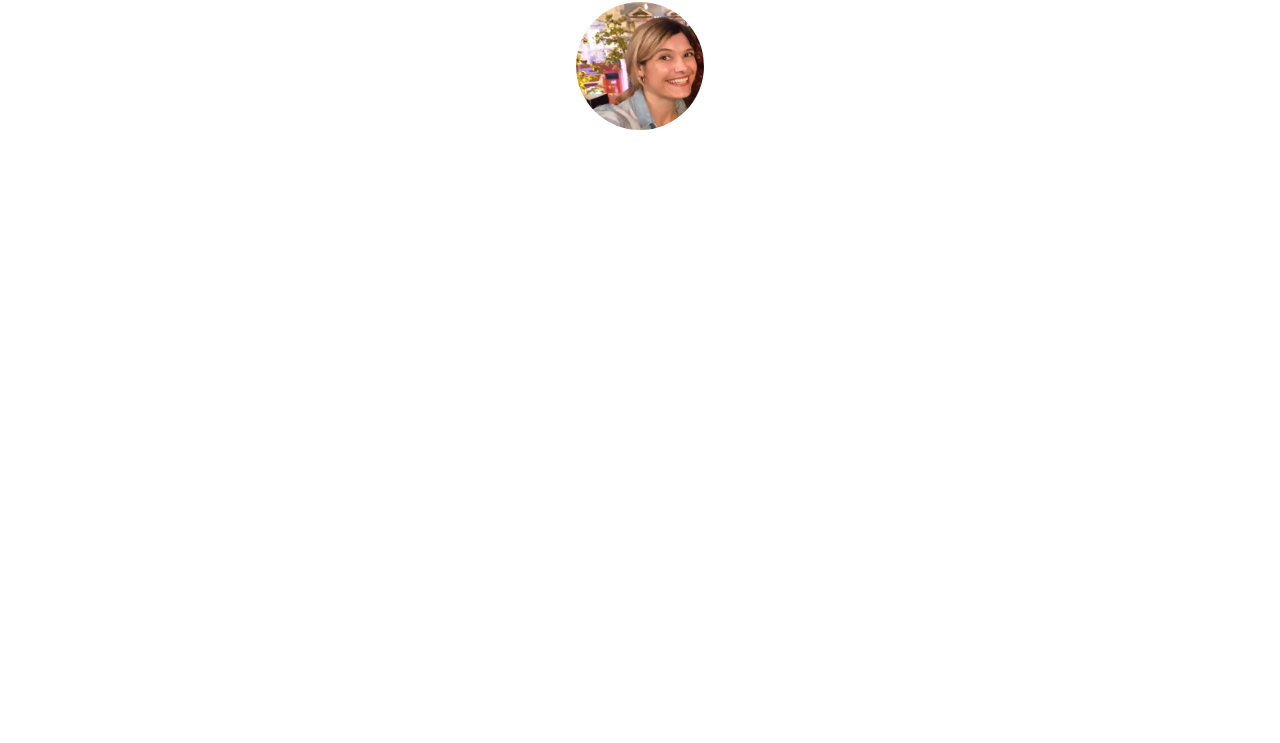
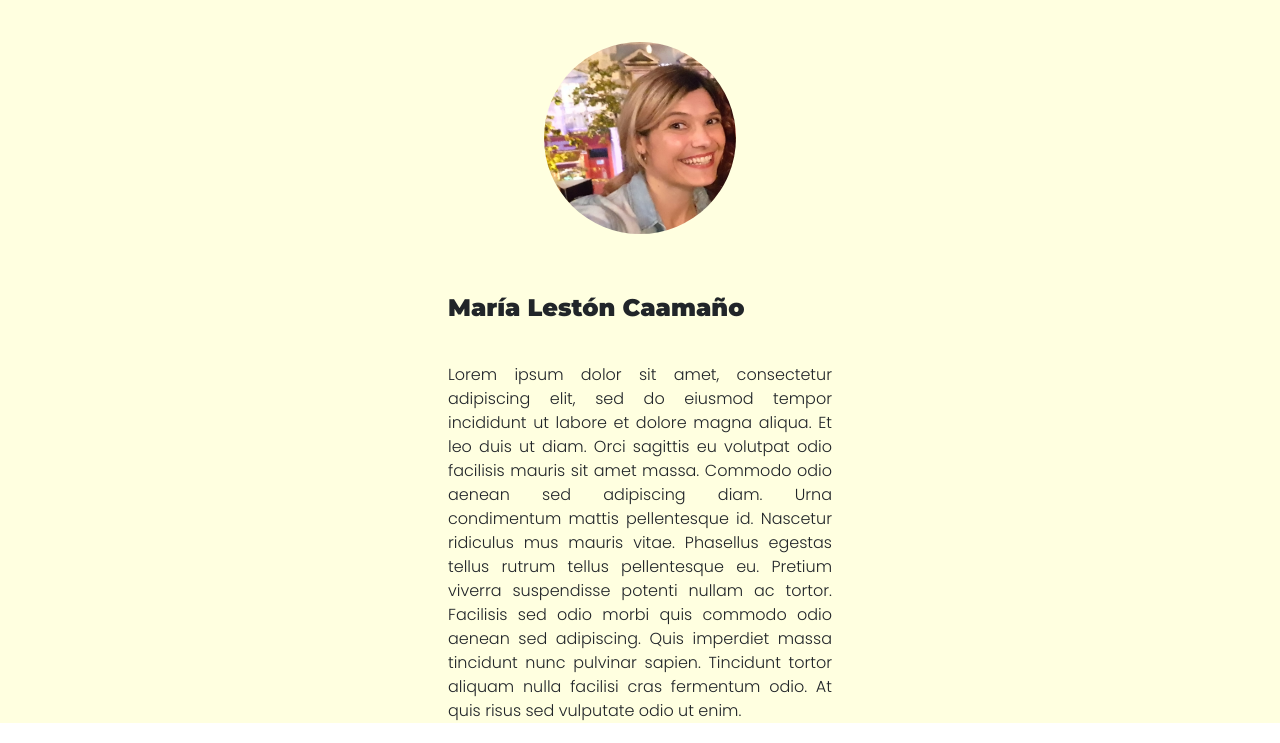
Before and after one commit to sebastianribeirom/worldcaring, a plain HTML site: page aboutMe.html in a window 1280 px wide. Shown: the part 72-815 px from the top of the page. Drawn offline with nearby package versions, Linux system fonts and the light colour scheme.

Commit message:
update aboutme

```diff
--- a/aboutMe.html
+++ b/aboutMe.html
@@ -17,6 +17,7 @@
 </head>
 
 <body>
+    <section class="intro">
         <nav class="navbar navbar-expand-lg navbar-light">
             <a class="navbar-brand brand" href="index.html">World Caring</a>
             <button class="navbar-toggler" type="button" data-toggle="collapse" data-target="#navbarSupportedContent"
@@ -51,8 +52,12 @@
                 </form>
             </div>
         </nav>
-    <img class="foto" src="./images/fotoMaria.jpg" alt="">
-
+        <div class="maria">
+            <img class="photo" src="./images/fotoMaria.jpg" alt="">
+            <h1 class="name">María Lestón Caamaño</h1>
+            <p class="description aboutme">Lorem ipsum dolor sit amet, consectetur adipiscing elit, sed do eiusmod tempor incididunt ut labore et dolore magna aliqua. Et leo duis ut diam. Orci sagittis eu volutpat odio facilisis mauris sit amet massa. Commodo odio aenean sed adipiscing diam. Urna condimentum mattis pellentesque id. Nascetur ridiculus mus mauris vitae. Phasellus egestas tellus rutrum tellus pellentesque eu. Pretium viverra suspendisse potenti nullam ac tortor. Facilisis sed odio morbi quis commodo odio aenean sed adipiscing. Quis imperdiet massa tincidunt nunc pulvinar sapien. Tincidunt tortor aliquam nulla facilisi cras fermentum odio. At quis risus sed vulputate odio ut enim. </p>
+        </div>
+    </section>
 </body>
 
 </html>
--- a/css/aboutMe.css
+++ b/css/aboutMe.css
@@ -1,6 +1,21 @@
-.foto{
+.photo{
     display: block;
-    width: 10%;
+    width: 50%;
     border-radius: 100%;
+    margin: 40px auto;
+}
+
+.aboutme{
+    margin: 20px auto;
+}
+
+.name{
+    display: inline-block;
+    font-size: 1.5rem;
+    margin: 20px auto;
+}
+
+.maria{
+    width: 30%;
     margin: auto;
 }
```
Lines whose indentation alone changed are shown as unchanged.
